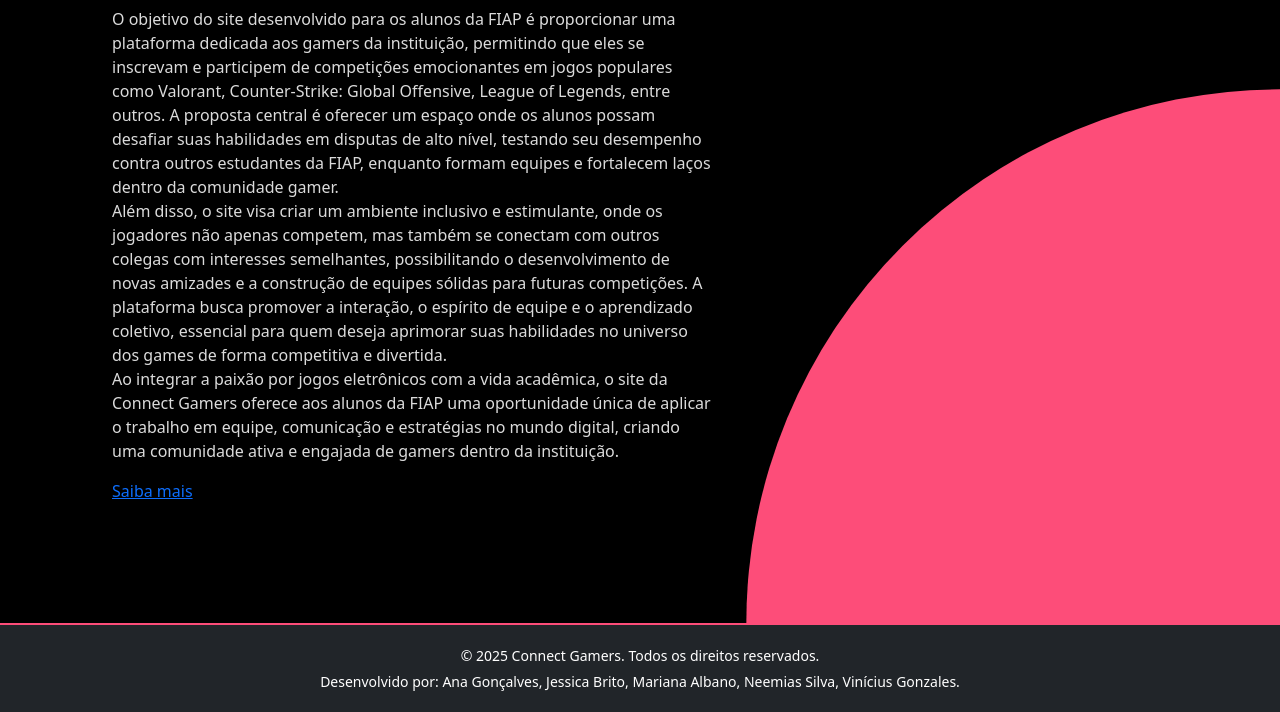
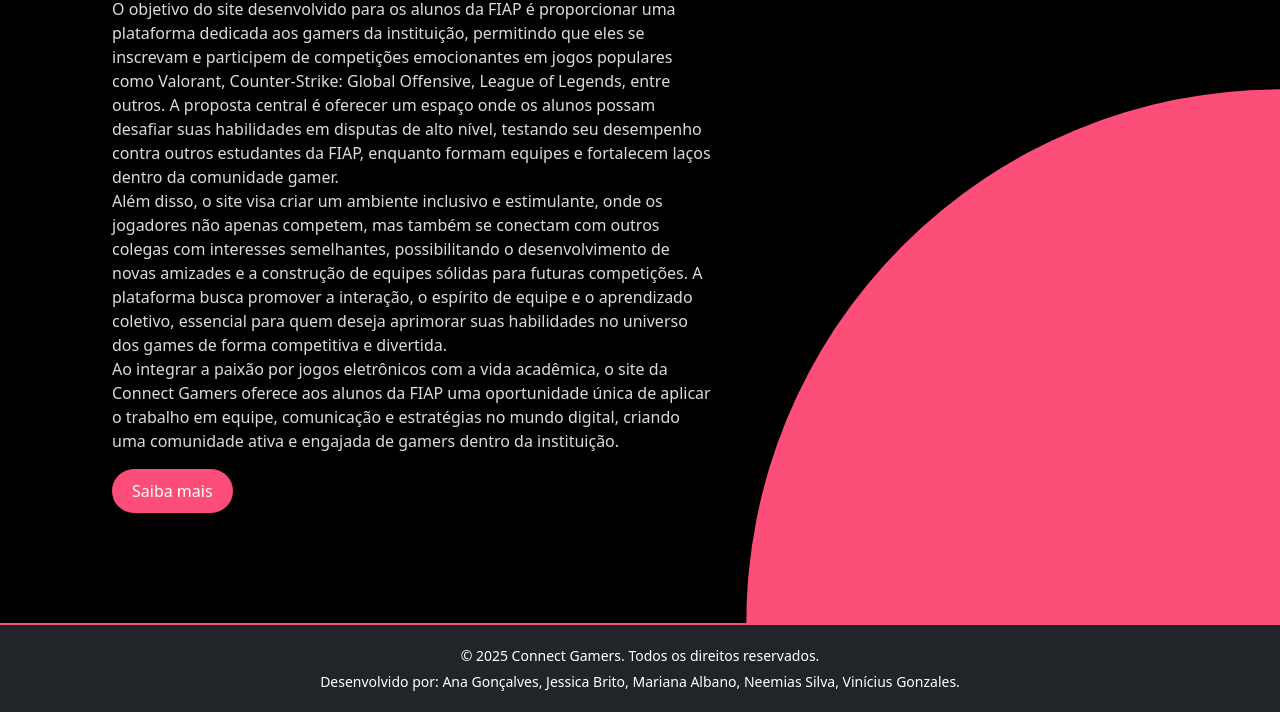
Before and after one commit to mariialbano/Connect_Gamers, a website: page index.html in a window 1280 px wide. Shown: the part 177-889 px from the top of the page. Drawn offline with nearby package versions, Linux system fonts and the light colour scheme; files that its build step writes are made by us from their sources; files whose address does not match are found by name.

Commit message:
Update style.css
estilizando o botão novo

```diff
--- a/CSS/style.css
+++ b/CSS/style.css
@@ -92,6 +92,22 @@
 
 .container .texto p {
     color: rgb(219, 219, 219);
+}
+
+.btn-primary {
+    background-color: rgb(253, 77, 121);
+    border-color: rgb(253, 77, 121);
+    border-radius: 50px; /* Circular border */
+    padding: 10px 20px; /* Ajustando o botão */
+    color: white;
+    text-align: center;
+    text-decoration: none;
+    display: inline-block;
+}
+
+.btn-primary:hover {
+    background-color: rgb(220, 60, 100); /* Slightly darker shade for hover effect */
+    border-color: rgb(220, 60, 100);
 }
 
 /* estilização do rodapé */
```
